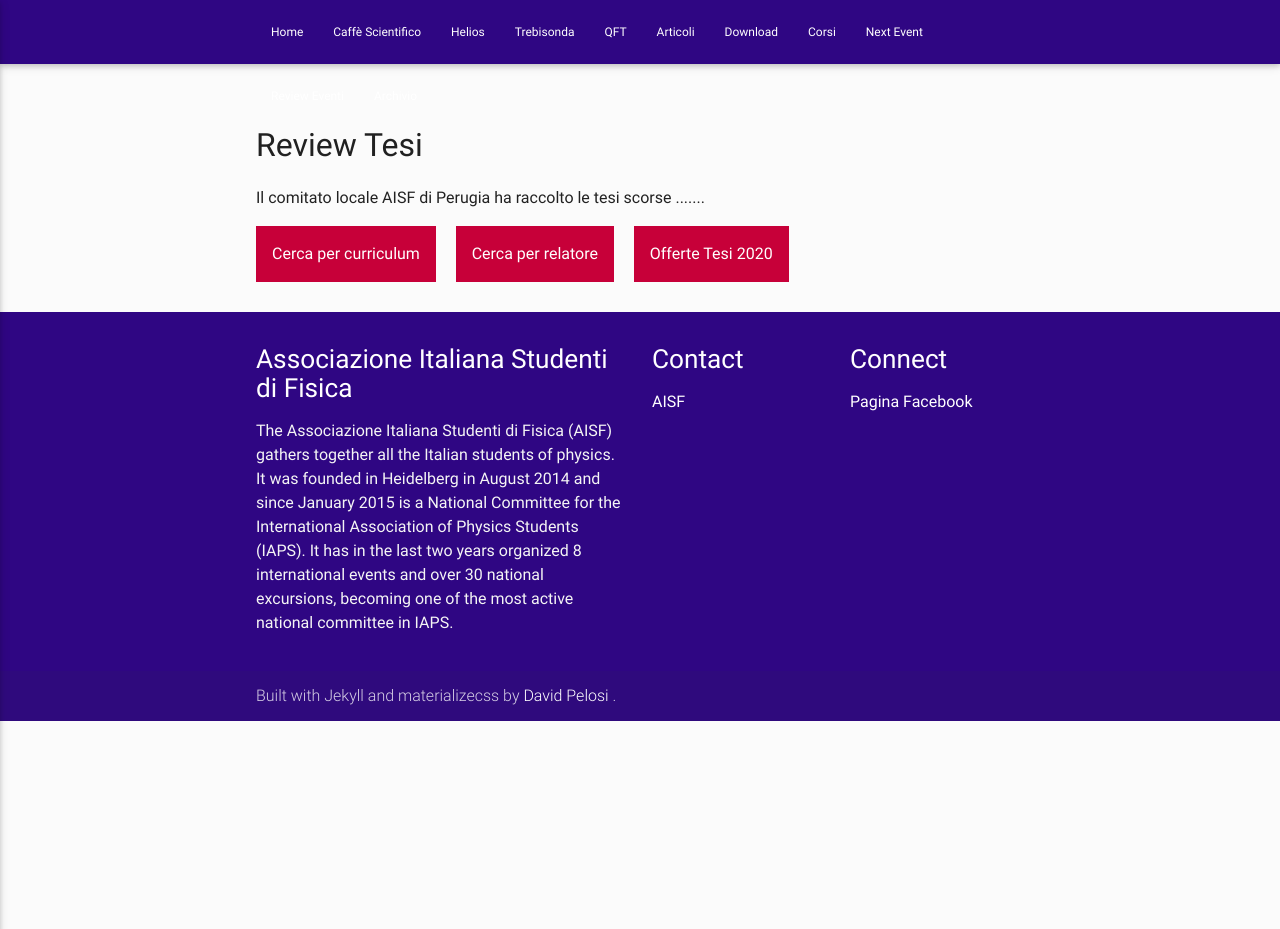
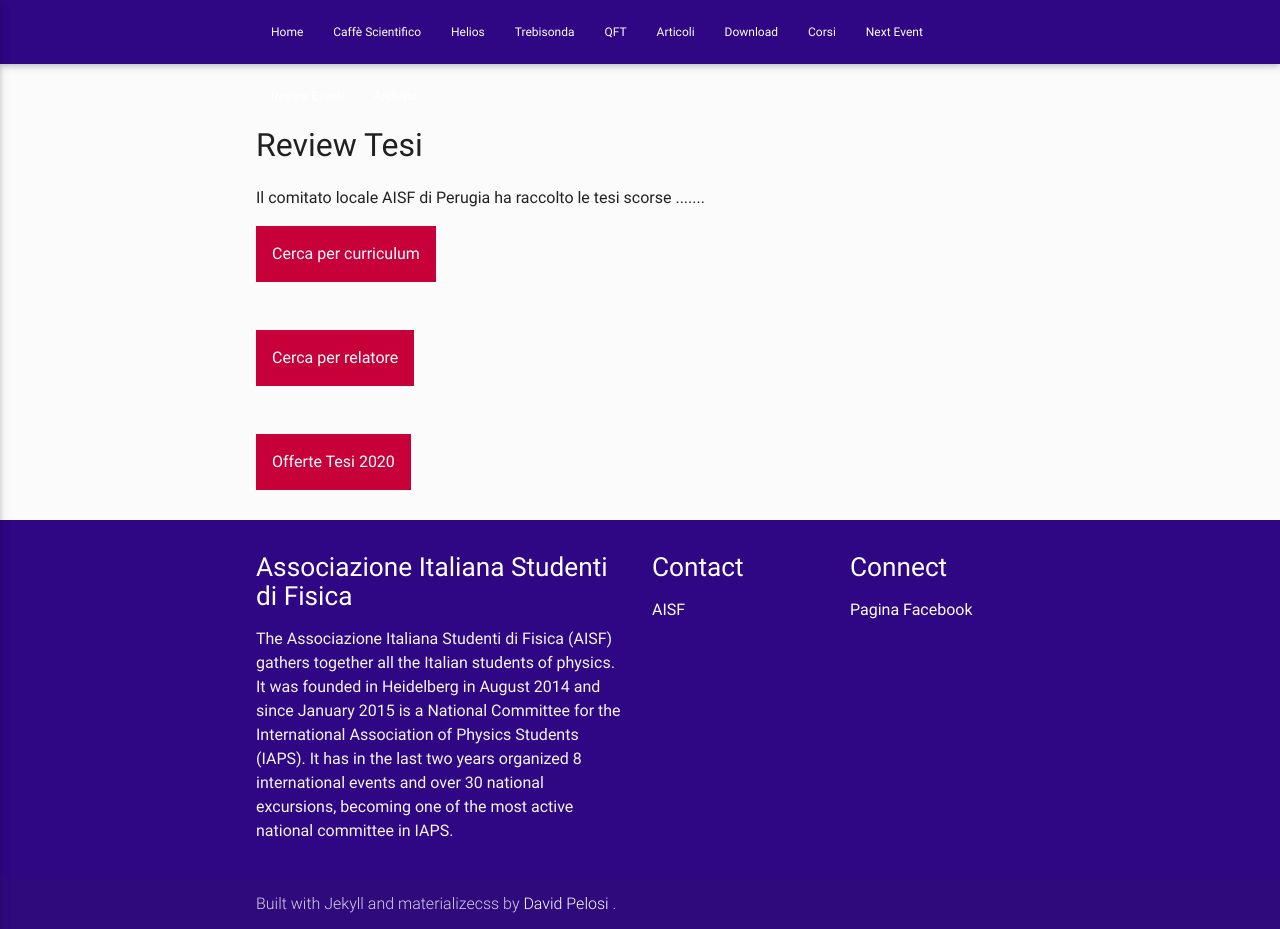
Before and after one commit to ai-sf/aisf_perugia, a Jekyll site: the page built from Tesi.html, in a window 1280 px wide. Built offline with Jekyll 4.4.1, drawn with Linux system fonts in a browser that asks for light colours; nearby versions of some CDN libraries.

Commit message:
Update Tesi.html

```diff
--- a/Tesi.html
+++ b/Tesi.html
@@ -61,7 +61,7 @@
   </div>
 </div>
 
-&nbsp;&nbsp;&nbsp;
+<br /><br /><br />
 
 <div class="miodropdown">
   <button class="miodropbtn">Cerca per relatore</button>
@@ -73,7 +73,7 @@
   </div>
 </div>
 
-&nbsp;&nbsp;&nbsp;
+<br /><br /><br />
 
 <div class="miodropdown">
   <button class="miodropbtn">Offerte Tesi 2020</button>
```
